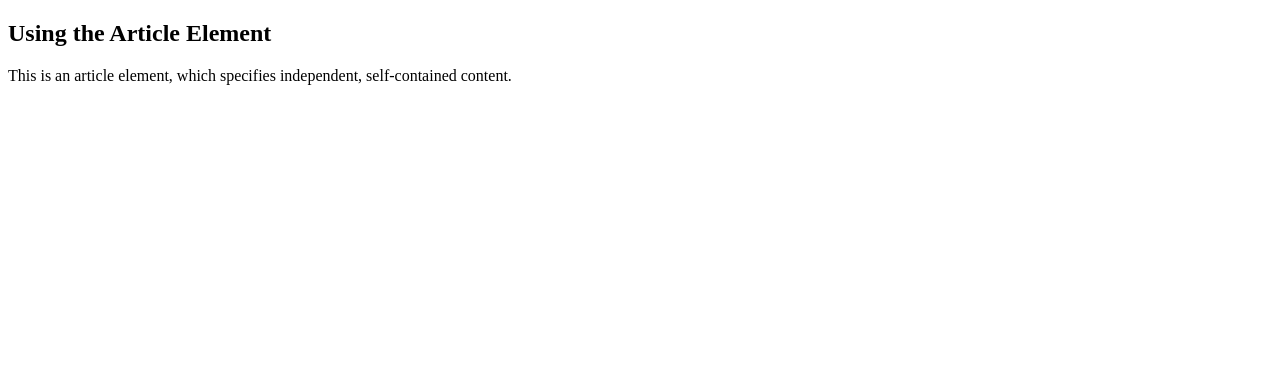
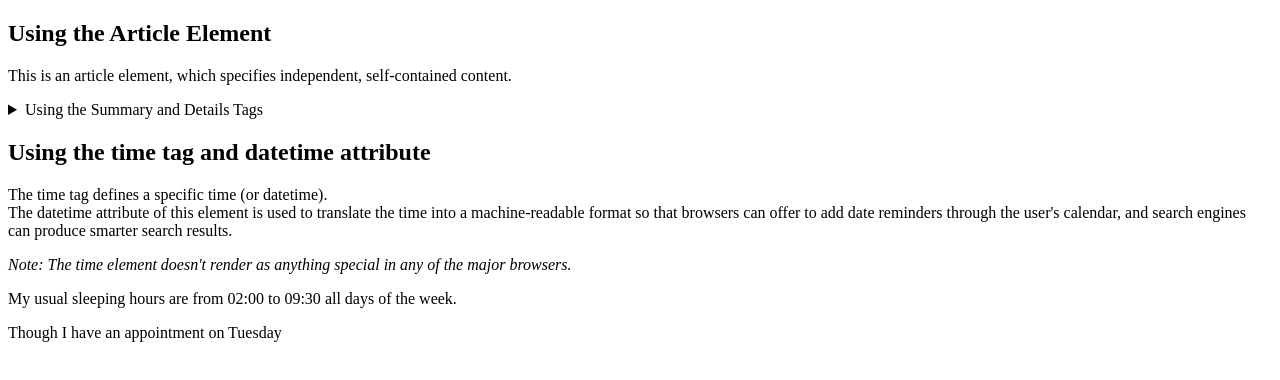
Before and after one commit to lirri/TTA-HTML-and-CSS-Projects, a plain HTML site: page basic_assignments/Basic_HTML_and_CSS/step_247.html in a window 1280 px wide. Drawn offline with Linux system fonts and the light colour scheme.

Commit message:
trying again to commit step 247

```diff
--- a/basic_assignments/Basic_HTML_and_CSS/step_247.html
+++ b/basic_assignments/Basic_HTML_and_CSS/step_247.html
@@ -10,5 +10,26 @@
         <h2>Using the Article Element</h2>
         <p>This is an article element, which specifies independent, self-contained content. <br /> </p>
     </article>
+    <details>
+        <summary>Using the Summary and Details Tags</summary>
+        <p>
+            The details tag specifies additional details that the user can open and close on demand. It's often used to create an interactive widget that the user can open and close. By default, the widget is closed. When open, it expands and displays the content within. Any sort of content can be put inside the details tag. <br />
+            The summary tag is used in conjunction with the details tag to specify a visible heading for the details.
+        </p>
+    </details>
+
+    <article>
+        <h2>Using the time tag and datetime attribute</h2>
+        <p>
+            The time tag defines a specific time (or datetime).<br />
+            The datetime attribute of this element is used to translate the time into a machine-readable format so that browsers can offer to add date reminders through the user's calendar, and search engines can produce smarter search results.
+        </p>
+        <p>
+            <em>Note: The time element doesn't render as anything special in any of the major browsers.</em>
+        </p>
+        <p>My usual sleeping hours are from <time>02:00</time> to <time>09:30</time> all days of the week.</p>
+        <p>Though I have an appointment on <time datetime="2021-07-06 08:00">Tuesday</time></p>
+    </article>
+    <time></time>
     </body>
 </html>
```
